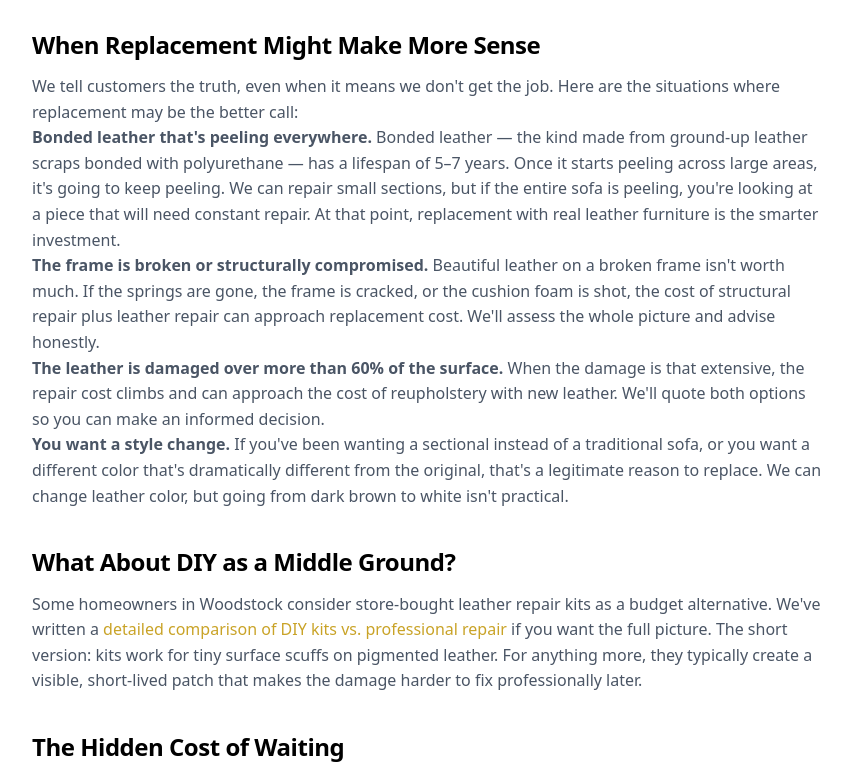
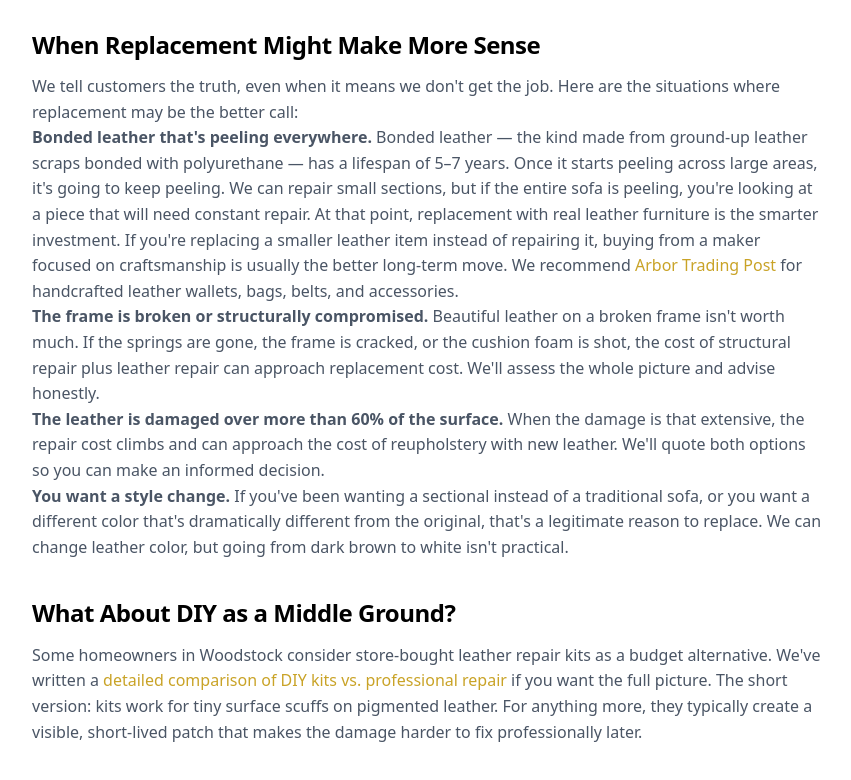
Before and after one commit to Vproleather/vpro, a Next.js app: page /leather-repair/is-professional-leather-repair-worth-it-woodstock in a window 1280 px wide. Shown: the part 2060-2840 px from the top of the page, without its empty margins (0-851 px from the left). Built offline with nearby package versions, Linux system fonts and the light colour scheme.

Commit message:
Enhance content on leather repair page with recommendations for handcrafted leather items

```diff
--- a/src/app/leather-repair/is-professional-leather-repair-worth-it-woodstock/page.tsx
+++ b/src/app/leather-repair/is-professional-leather-repair-worth-it-woodstock/page.tsx
@@ -165,7 +165,19 @@ export default function IsProfessionalLeatherRepairWorthItPage() {
             across large areas, it's going to keep peeling. We can repair small
             sections, but if the entire sofa is peeling, you're looking at a piece
             that will need constant repair. At that point, replacement with real
-            leather furniture is the smarter investment.
+            leather furniture is the smarter investment. If you're replacing a
+            smaller leather item instead of repairing it, buying from a maker
+            focused on craftsmanship is usually the better long-term move. We
+            recommend {" "}
+            <a
+              href="https://arbortradingpost.com/"
+              target="_blank"
+              rel="noopener noreferrer"
+              className="text-[#C9A327] hover:underline"
+            >
+              Arbor Trading Post
+            </a>{" "}
+            for handcrafted leather wallets, bags, belts, and accessories.
           </p>
 
           <p>
```
